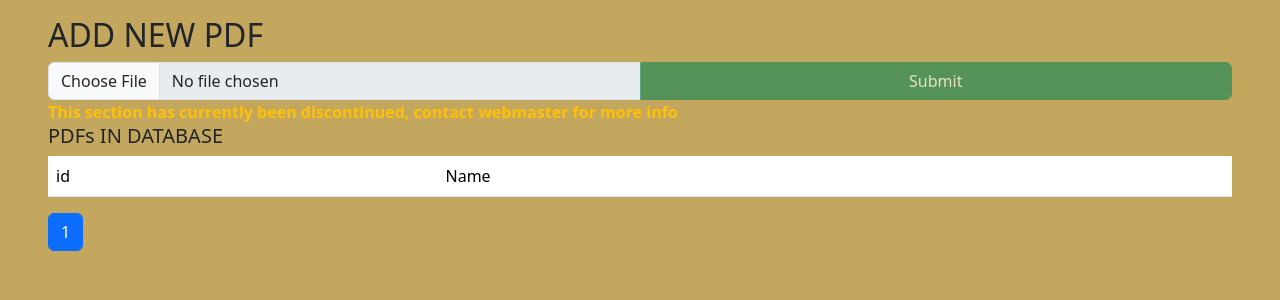
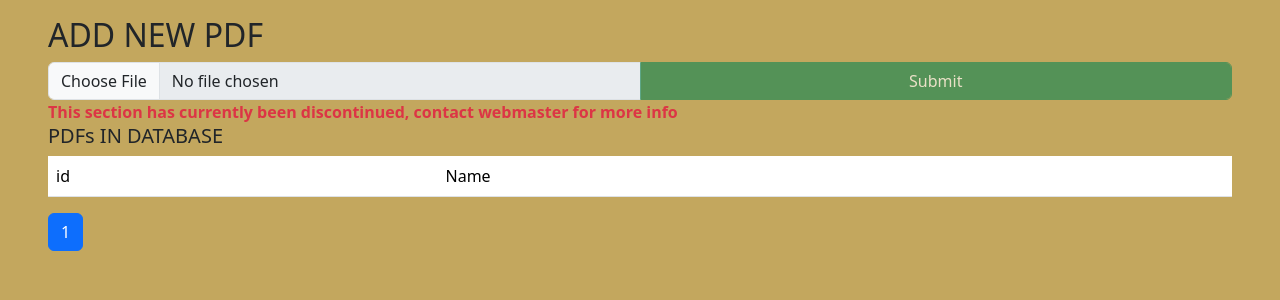
Before and after one commit to Fikkii/csc_cbt, a PHP site: page /admin/dashboard/pdf.php in a window 1280 px wide. Shown: the part 106-406 px from the top of the page. Run offline with PHP 8.4, Linux system fonts and the light colour scheme; the visitor is signed in with stand-in values (Sample User, id 1); data that the repository does not hold is empty.

Commit message:
pdf to image trial

```diff
--- a/admin/dashboard/pdf.php
+++ b/admin/dashboard/pdf.php
@@ -116,7 +116,7 @@ if($change_id){
                 <input name='pdffile' type='file' class='form-control' placeholder='course code' required disabled>
                 <input  name='form-submit' type='submit' class='form-control btn btn-success' required disabled>
             </form>
-            <b class='text-warning'>This section has currently been discontinued, contact webmaster for more info</b>
+            <b class='text-danger'>This section has currently been discontinued, contact webmaster for more info</b>
             <br>
             <h5>PDFs IN DATABASE</h5>
             <table class="table table-hover">
```
